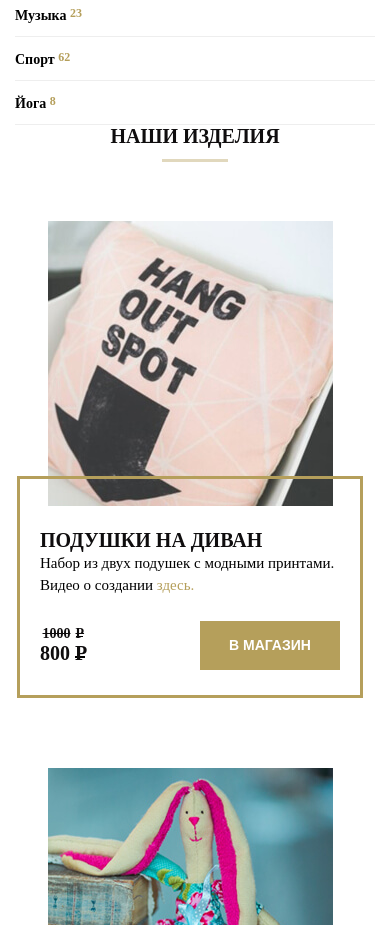
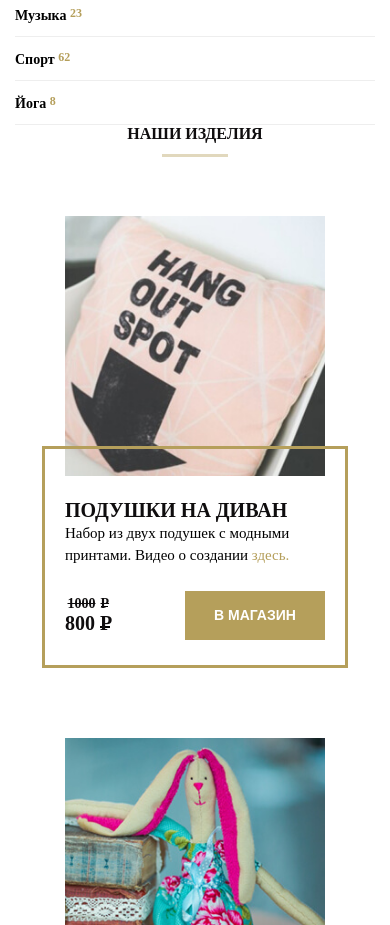
Before and after one commit to Albinok/diplom, a plain HTML site: page index.html in a window 390 px wide. Shown: the part 6260-7185 px from the top of the page. Drawn offline with Linux system fonts and the light colour scheme; a web font is replaced by a local one.

Commit message:
Add files via upload

```diff
--- a/css/noemi.css
+++ b/css/noemi.css
@@ -866,6 +866,16 @@ input::-webkit-input-placeholder {
   }
   .products-items {
     flex-wrap: wrap;
+    justify-content: center;
+  }
+  .products-name {
+    font-size: 16px;
+  }
+  .product {
+    box-sizing: inherit;
+  }
+  .info-img-product {
+    width: 100%;
   }
   /* //////menu///////// */
   .menu-toggle {
```
